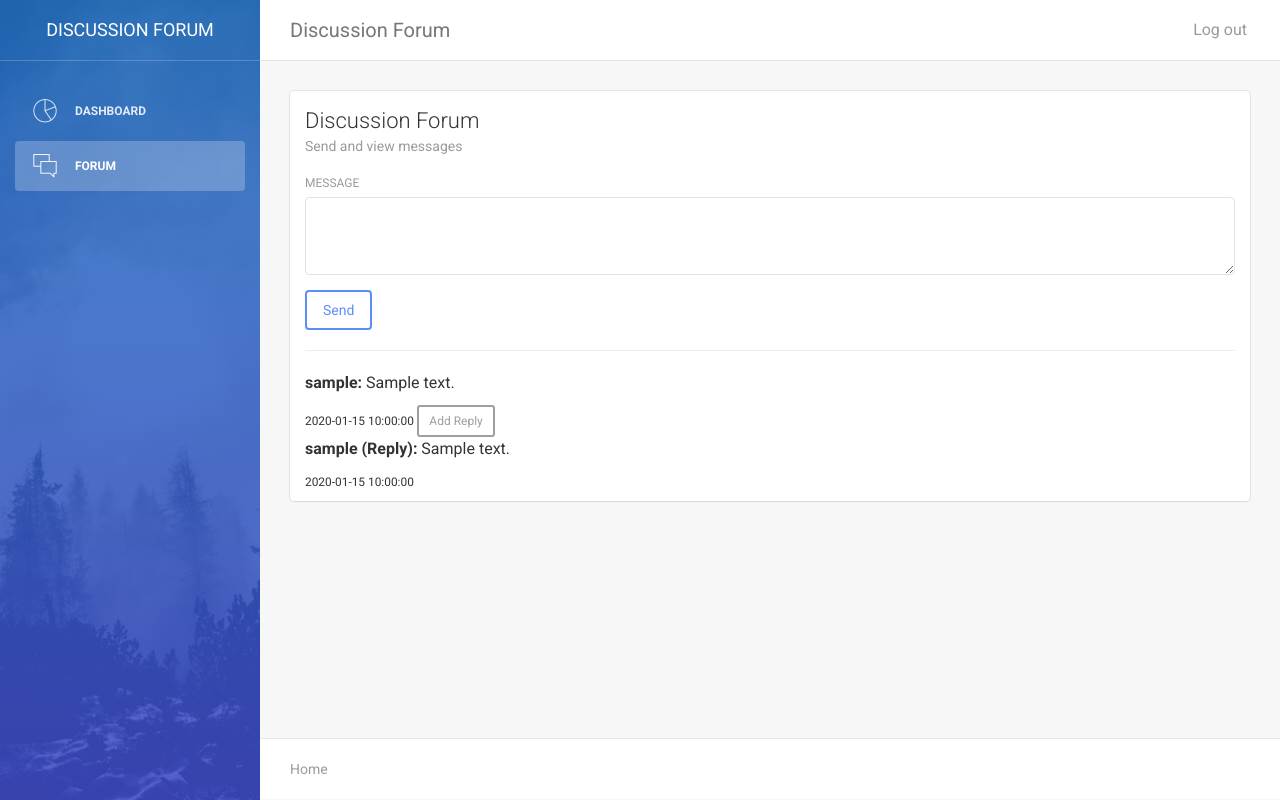
After one commit to Firmansyhabdl/prakweb, a PHP site: page /forum.php in a window 1280 px wide. The commit adds this page. Run offline with PHP 8.4, Linux system fonts and the light colour scheme; tables that the repository leaves empty or names only in its code hold one stand-in row (values such as "Sample post"); some libraries are stand-ins or nearby versions.

Commit message:
first commit

```diff
--- /dev/null
+++ b/forum.php
@@ -0,0 +1,217 @@
+<?php
+session_start();
+require 'functions/func_forum.php';
+
+// Fetch forum messages
+$messages = fetch_forum_messages();
+
+function display_replies($message_id) {
+    global $conn;
+
+    $sql = "SELECT * FROM forum_replies WHERE message_id = ? ORDER BY created_at ASC";
+    $stmt = mysqli_prepare($conn, $sql);
+    mysqli_stmt_bind_param($stmt, "i", $message_id);
+    mysqli_stmt_execute($stmt);
+
+    $replies = [];
+    $result = mysqli_stmt_get_result($stmt);
+    while ($row = mysqli_fetch_assoc($result)) {
+        $replies[] = $row;
+    }
+
+    mysqli_stmt_close($stmt);
+
+    if (!empty($replies)) {
+        foreach ($replies as $reply) {
+            echo '<div class="message reply">';
+            echo '<p><strong>' . htmlspecialchars($reply['username']) . ' (Reply):</strong> ' . htmlspecialchars($reply['reply_message']) . '</p>';
+            echo '<small>' . htmlspecialchars($reply['created_at']) . '</small>';
+            echo '</div>';
+        }
+    } else {
+        echo '<p>No replies yet.</p>';
+    }
+}
+
+// Handle reply submission
+if (isset($_POST['action']) && $_POST['action'] == 'reply_message') {
+    if (isset($_POST['message_id'], $_POST['username'], $_POST['reply_message'])) {
+        $message_id = $_POST['message_id'];
+        $username = $_POST['username'];
+        $reply_message = $_POST['reply_message'];
+
+        // Call function to add reply
+        $result = add_forum_reply($message_id, $username, $reply_message);
+
+        // Redirect back to forum.php after adding reply
+        if ($result['success']) {
+            header('Location: forum.php');
+            exit;
+        } else {
+            echo 'Failed to add reply. Please try again.';
+            exit;
+        }
+    } else {
+        echo 'Message ID, username, and reply message are required.';
+        exit;
+    }
+}
+?>
+
+<!doctype html>
+<html lang="en">
+<head>
+    <meta charset="utf-8" />
+    <meta http-equiv="X-UA-Compatible" content="IE=edge,chrome=1" />
+    <title>Discussion Forum</title>
+    <meta content='width=device-width, initial-scale=1.0, maximum-scale=1.0, user-scalable=0' name='viewport' />
+    <link href="assets/css/bootstrap.min.css" rel="stylesheet" />
+    <link href="assets/css/animate.min.css" rel="stylesheet" />
+    <link href="assets/css/light-bootstrap-dashboard.css?v=1.4.0" rel="stylesheet" />
+    <link href="assets/css/demo.css" rel="stylesheet" />
+    <link href="http://maxcdn.bootstrapcdn.com/font-awesome/4.2.0/css/font-awesome.min.css" rel="stylesheet">
+    <link href='http://fonts.googleapis.com/css?family=Roboto:400,700,300' rel='stylesheet' type='text/css'>
+    <link href="assets/css/pe-icon-7-stroke.css" rel="stylesheet" />
+
+    <style>
+        .reply-form {
+            display: none;
+        }
+    </style>
+</head>
+<body>
+    <div class="wrapper">
+        <div class="sidebar" data-color="blue" data-image="assets/img/sidebar-5.jpg">
+            <div class="sidebar-wrapper">
+                <div class="logo">
+                    <a href="#" class="simple-text">
+                        Discussion Forum
+                    </a>
+                </div>
+
+                <ul class="nav">
+                    <li>
+                        <a href="dashboard.php">
+                            <i class="pe-7s-graph"></i>
+                            <p>Dashboard</p>
+                        </a>
+                    </li>
+                    <li class="active">
+                        <a href="forum.php">
+                            <i class="pe-7s-chat"></i>
+                            <p>Forum</p>
+                        </a>
+                    </li>
+                    <!-- Add more menu items here as needed -->
+                </ul>
+            </div>
+        </div>
+
+        <div class="main-panel">
+            <nav class="navbar navbar-default navbar-fixed">
+                <div class="container-fluid">
+                    <div class="navbar-header">
+                        <button type="button" class="navbar-toggle" data-toggle="collapse" data-target="#navigation-example-2">
+                            <span class="sr-only">Toggle navigation</span>
+                            <span class="icon-bar"></span>
+                            <span class="icon-bar"></span>
+                            <span class="icon-bar"></span>
+                        </button>
+                        <a class="navbar-brand" href="#">Discussion Forum</a>
+                    </div>
+                    <div class="collapse navbar-collapse">
+                        <ul class="nav navbar-nav navbar-right">
+                            <li>
+                                <a href="#">
+                                    <p>Log out</p>
+                                </a>
+                            </li>
+                            <!-- Add more navbar items here as needed -->
+                        </ul>
+                    </div>
+                </div>
+            </nav>
+
+            <div class="content">
+                <div class="container-fluid">
+                    <div class="row">
+                        <div class="col-md-12">
+                            <div class="card">
+                                <div class="header">
+                                    <h4 class="title">Discussion Forum</h4>
+                                    <p class="category">Send and view messages</p>
+                                </div>
+                                <div class="content">
+                                    <form method="POST" action="functions/func_forum.php?action=add_message">
+                                        <div class="form-group">
+                                            <label for="message">Message</label>
+                                            <textarea class="form-control" name="message" rows="3" required></textarea>
+                                        </div>
+                                        <button type="submit" class="btn btn-primary">Send</button>
+                                    </form>
+                                    <hr>
+                                    <div class="messages">
+                                        <?php foreach ($messages as $message) { ?>
+                                            <div class="message">
+                                                <p><strong><?php echo htmlspecialchars($message['username']); ?>:</strong> <?php echo htmlspecialchars($message['message']); ?></p>
+                                                <small><?php echo htmlspecialchars($message['created_at']); ?></small>
+
+                                                <!-- Button to toggle reply form -->
+                                                <button class="btn btn-default btn-sm" onclick="toggleReplyForm(<?php echo $message['id']; ?>)">Add Reply</button>
+
+                                                <!-- Reply form for each message -->
+                                                <form id="replyForm_<?php echo $message['id']; ?>" class="reply-form" style="margin-top: 10px;" method="POST" action="forum.php">
+                                                    <input type="hidden" name="action" value="reply_message">
+                                                    <input type="hidden" name="message_id" value="<?php echo $message['id']; ?>">
+                                                    <div class="form-group">
+                                                        <label for="username">Your Username</label>
+                                                        <input type="text" class="form-control" name="username" required>
+                                                    </div>
+                                                    <div class="form-group">
+                                                        <label for="reply_message">Reply</label>
+                                                        <textarea class="form-control" name="reply_message" rows="2" required></textarea>
+                                                    </div>
+                                                    <button type="submit" class="btn btn-primary btn-sm">Reply</button>
+                                                </form>
+
+                                                <!-- Display replies -->
+                                                <?php display_replies($message['id']); ?>
+                                            </div>
+                                        <?php } ?>
+                                    </div>
+                                </div>
+                            </div>
+                        </div>
+                    </div>
+                </div>
+            </div>
+
+            <footer class="footer">
+                <div class="container-fluid">
+                    <nav class="pull-left">
+                        <ul>
+                            <li><a href="#">Home</a></li>
+                        </ul>
+                    </nav>
+                </div>
+            </footer>
+        </div>
+    </div>
+
+    <script src="assets/js/jquery.3.2.1.min.js" type="text/javascript"></script>
+    <script src="assets/js/bootstrap.min.js" type="text/javascript"></script>
+    <script src="assets/js/light-bootstrap-dashboard.js?v=1.4.0"></script>
+    <script>
+        // JavaScript function to toggle reply form visibility
+        function toggleReplyForm(messageId) {
+            var formId = 'replyForm_' + messageId;
+            var replyForm = document.getElementById(formId);
+            if (replyForm.style.display === 'none') {
+                replyForm.style.display = 'block';
+            } else {
+                replyForm.style.display = 'none';
+            }
+        }
+    </script>
+</body>
+</html>
--- a/functions/config.php
+++ b/functions/config.php
@@ -1,3 +1,6 @@
 <?php
-	$conn = mysqli_connect('localhost', 'root', '', 'apotek');
- ?>
+$conn = mysqli_connect('localhost', 'root', '', 'apotek');
+if (!$conn) {
+    die("Connection failed: " . mysqli_connect_error());
+}
+?>
--- /dev/null
+++ b/functions/func_forum.php
@@ -0,0 +1,100 @@
+<?php
+require 'config.php'; // Memasukkan file koneksi database
+
+// Function to fetch forum messages
+function fetch_forum_messages() {
+    global $conn;
+
+    $sql = "SELECT * FROM forum_messages ORDER BY created_at DESC";
+    $result = mysqli_query($conn, $sql);
+
+    $messages = [];
+    while ($row = mysqli_fetch_assoc($result)) {
+        $messages[] = $row;
+    }
+
+    return $messages;
+}
+
+// Function to add a message to the forum
+function add_forum_message($username, $message) {
+    global $conn;
+
+    $sql = "INSERT INTO forum_messages (username, message) VALUES (?, ?)";
+    $stmt = mysqli_prepare($conn, $sql);
+    mysqli_stmt_bind_param($stmt, "ss", $username, $message);
+
+    $success = mysqli_stmt_execute($stmt);
+
+    if ($success) {
+        $response = [
+            'success' => true,
+            'message' => 'Message added successfully.'
+        ];
+    } else {
+        $response = [
+            'success' => false,
+            'message' => 'Failed to add message.'
+        ];
+    }
+
+    mysqli_stmt_close($stmt);
+
+    return $response;
+}
+
+// Function to add a reply to a message
+function add_forum_reply($message_id, $username, $reply_message) {
+    global $conn;
+
+    $sql = "INSERT INTO forum_replies (message_id, username, reply_message) VALUES (?, ?, ?)";
+    $stmt = mysqli_prepare($conn, $sql);
+    mysqli_stmt_bind_param($stmt, "iss", $message_id, $username, $reply_message);
+
+    $success = mysqli_stmt_execute($stmt);
+
+    if ($success) {
+        $response = [
+            'success' => true,
+            'message' => 'Reply added successfully.'
+        ];
+    } else {
+        $response = [
+            'success' => false,
+            'message' => 'Failed to add reply.'
+        ];
+    }
+
+    mysqli_stmt_close($stmt);
+
+    return $response;
+}
+
+// Handle actions
+if (isset($_GET['action'])) {
+    if ($_GET['action'] == 'add_message') {
+        // Handle adding new message (similar to previous implementation)
+    } elseif ($_GET['action'] == 'reply_message') {
+        if (isset($_POST['message_id']) && isset($_POST['username']) && isset($_POST['reply_message'])) {
+            $message_id = $_POST['message_id'];
+            $username = $_POST['username'];
+            $reply_message = $_POST['reply_message'];
+
+            // Call function to add reply
+            $result = add_forum_reply($message_id, $username, $reply_message);
+
+            // Redirect back to forum.php after adding reply
+            if ($result['success']) {
+                header('Location: ../forum.php');
+                exit;
+            } else {
+                echo 'Failed to add reply. Please try again.';
+                exit;
+            }
+        } else {
+            echo 'Message ID, username, and reply message are required.';
+            exit;
+        }
+    }
+}
+?>
```
Also changed, not shown: dashboard.php (+16 -33 lines).
